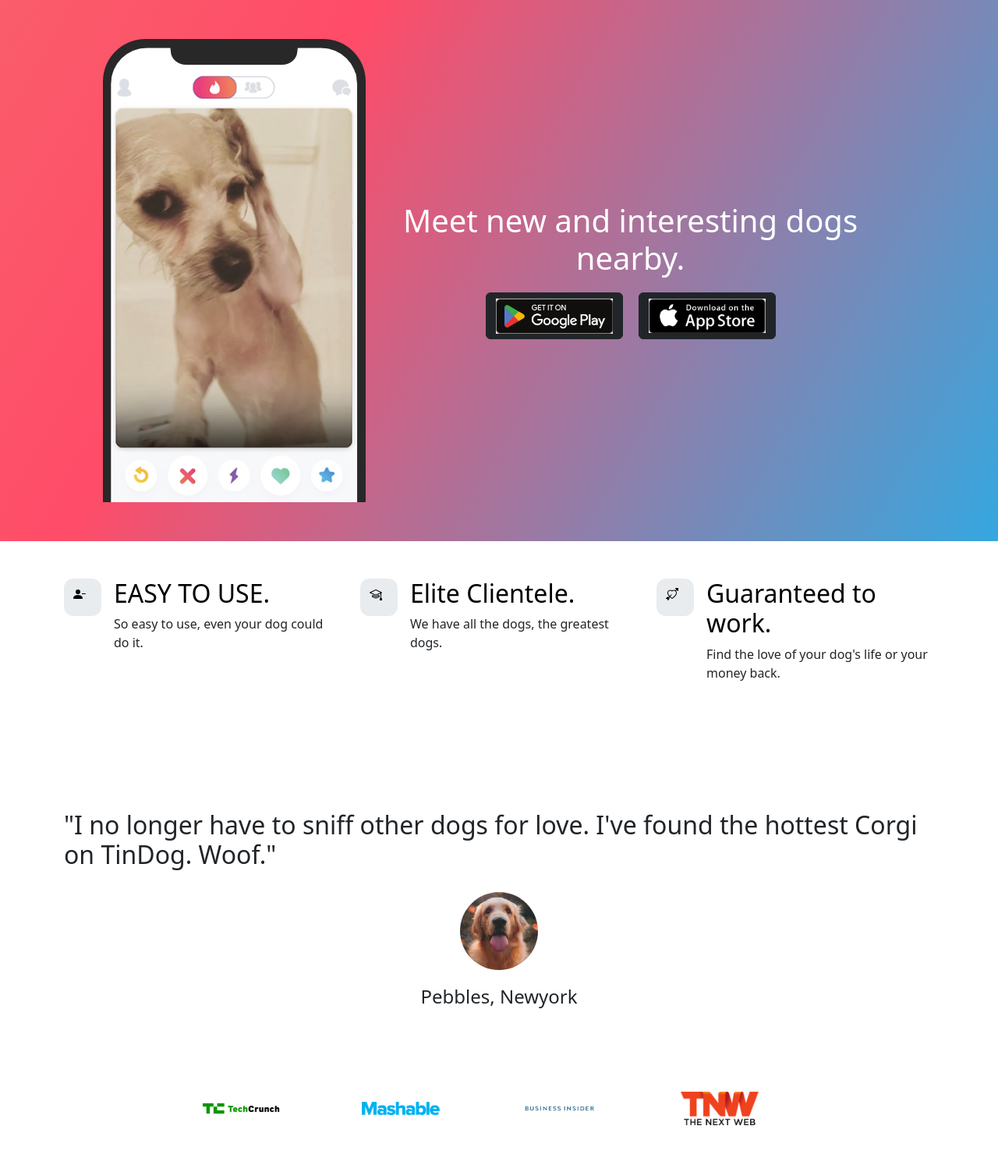
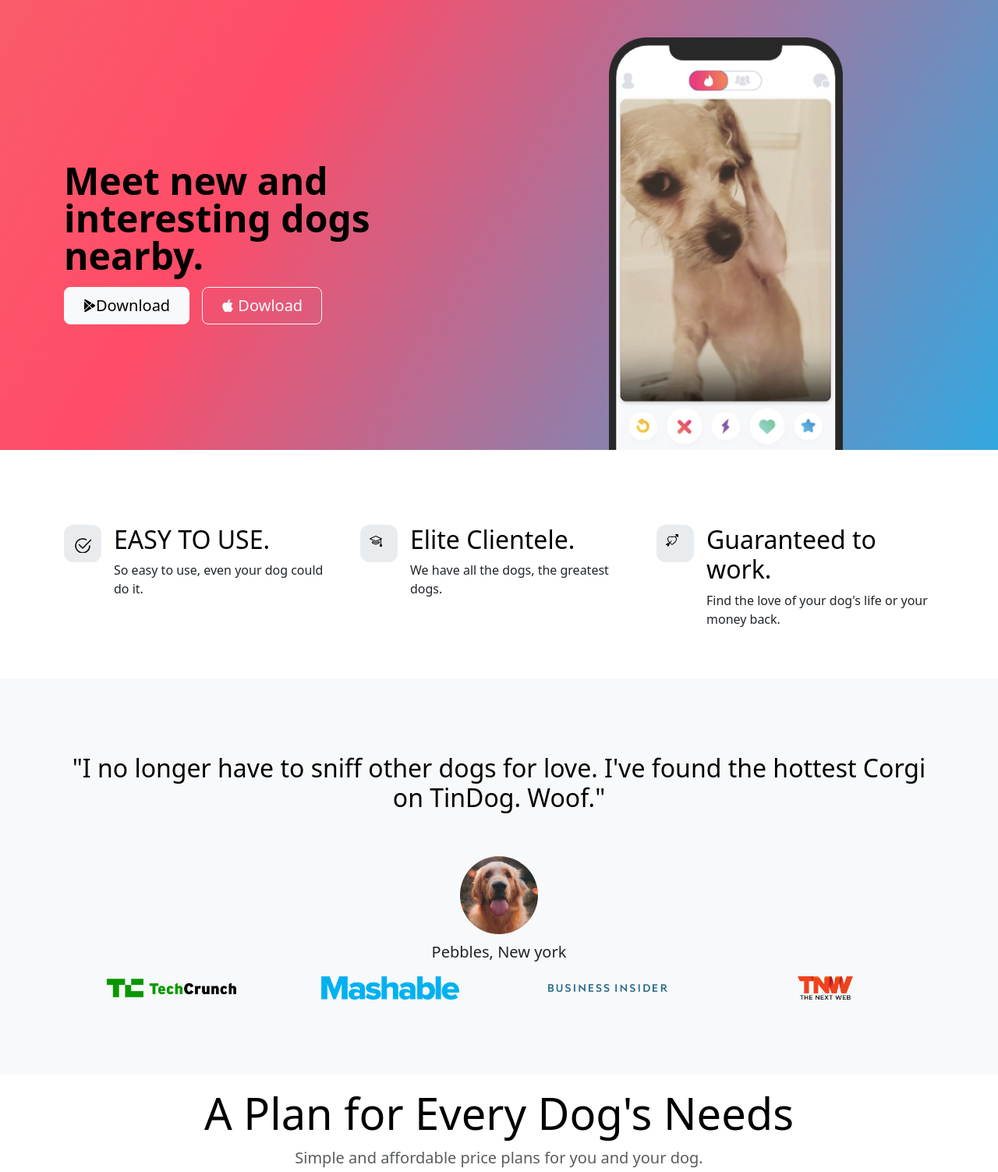
Before and after one commit to IGBENEMMA/Bootstrap, a plain HTML site: page index.html in a window 1280 px wide. Shown: the top 1503 px of the page at 78% size. Drawn offline with nearby package versions, Linux system fonts and the light colour scheme.

Commit message:
Add files via upload

```diff
--- a/css/style.css
+++ b/css/style.css
@@ -26,127 +26,3 @@
   height: 100px;
   border-radius: 50%;
 }
-
-
-#testimonial{
-  margin-top:100px ;
-}
-
-#dog-img {
-  border-radius: 50%;
-  height: 100px;
-  width: 100px;
-  display: block;
-  margin: 20px auto; /* Centers horizontally */
-}
-
-h4{text-align: center;}
-
-
-.imade{
-  max-width: 100px;
-  max-height: 100px;
- margin: 50px;
-
-
-
-}
-#two{
-  margin-top: 50px;
-  display: inline-block;
- margin-left: 10vw;
-}
-
-#newcol{
-  background-color: black;
-}
-
-
-body {
-  max-height: 1700px;
-
-  width: 100%;
-  overflow-x: hidden; /* Prevents horizontal scrolling */
-}
-
-#features{
-  max-width: 100vw;
-}
-
-html, body {
-  margin: 0;
-  padding: 0;
-  overflow-x: hidden;
-}
-
-#footer{
-  position: relative;
-bottom: -10%;
-}
-
-h5{
-  display: inline-block;
-}
-
-header {
-  display: flex;
-  flex-wrap: wrap;
-  justify-content: center;
-  align-items: center;
-  text-align: center;
-  padding: 50px;
-}
-
-/* Default order */
-#n-three {
-  flex: 1;
-  display: flex;
-  justify-content: center;
-  order: 3; /* Default order for larger screens */
-}
-
-#n-three img {
-  max-width: 300px;
-  height: auto;
-}
-
-#n-one {
-  flex: 1;
-  color: white;
-  font-size: xx-large;
-  font-weight: bold;
-  text-align: center;
-  order: 1; /* Default order */
-}
-
-#n-two {
-  display: flex;
-  justify-content: center;
-  gap: 20px;
-  margin-top: 20px;
-  order: 2;
-}
-
-#n-two img {
-  max-width: 150px;
-  height: auto;
-}
-
-/* Media Query for smaller screens */
-@media (max-width: 768px) {
-  header {
-    flex-direction: column;
-  }
-
-  #n-three {
-    order: -1; /* Moves #n-three above #n-one */
-  }
-
-  #n-one {
-    order: 2;
-  }
-
-  #n-two {
-    order: 3;
-  }
-}
--- a/index.html
+++ b/index.html
@@ -15,33 +15,47 @@
   <!-- Title -->
   <section id="title" class="gradient-background">
     <div class="container">
-      <header>
-        <div id="n-one">
-          <h1>Meet new and interesting dogs nearby.</h1>
-          <div id="n-two">
-            <button type="button" class="btn btn-dark"><img src="images/Screenshot 2025-03-07 035139.png" alt="tnw" id="made"></button>
-            <button type="button" class="btn btn-dark"><img src="images/Screenshot 2025-03-07 035059.png" alt="tnw" id="made"></button>
-
+      <div class="row flex-lg-row-reverse align-items-center g-5 pt-5">
+        <div class="col-10 col-sm-8 col-lg-6">
+          <img src="images/iphone.png" class="d-block mx-lg-auto img-fluid" alt="Bootstrap Themes" width="300" height="200" loading="lazy">
+        </div>
+        <div class="col-lg-6">
+          <h1 class="display-5 fw-bold text-body-emphasis lh-1 mb-3">Meet new and interesting dogs nearby.</h1>
+          <div class="d-grid gap-2 d-md-flex justify-content-md-start">
+            <button type="button" class="btn btn-light btn-lg px-4 me-md-2"><svg xmlns="http://www.w3.org/2000/svg" width="16" height="16" fill="currentColor"
+              class="bi bi-google-play mb-1" viewBox="0 0 16 16">
+<path
+                d="M14.222 9.374c1.037-.61 1.037-2.137 0-2.748L11.528 5.04 8.32 8l3.207 2.96 2.694-1.586Zm-3.595 2.116L7.583 8.68 1.03 14.73c.201 1.029 1.36 1.61 2.303 1.055l7.294-4.295ZM1 13.396V2.603L6.846 8 1 13.396ZM1.03 1.27l6.553 6.05 3.044-2.81L3.333.215C2.39-.341 1.231.24 1.03 1.27Z" />
+</svg>Download
+</button>
+            <button type="button" class="btn btn-outline-light btn-lg px-4"><svg xmlns="http://www.w3.org/2000/svg" width="16" height="16" fill="currentColor"
+              class="bi bi-apple mb-1" viewBox="0 0 16 16">
+<path
+                d="M11.182.008C11.148-.03 9.923.023 8.857 1.18c-1.066 1.156-.902 2.482-.878 2.516.024.034 1.52.087 2.475-1.258.955-1.345.762-2.391.728-2.43Zm3.314 11.733c-.048-.096-2.325-1.234-2.113-3.422.212-2.189 1.675-2.789 1.698-2.854.023-.065-.597-.79-1.254-1.157a3.692 3.692 0 0 0-1.563-.434c-.108-.003-.483-.095-1.254.116-.508.139-1.653.589-1.968.607-.316.018-1.256-.522-2.267-.665-.647-.125-1.333.131-1.824.328-.49.196-1.422.754-2.074 2.237-.652 1.482-.311 3.83-.067 4.56.244.729.625 1.924 1.273 2.796.576.984 1.34 1.667 1.659 1.899.319.232 1.219.386 1.843.067.502-.308 1.408-.485 1.766-.472.357.013 1.061.154 1.782.539.571.197 1.111.115 1.652-.105.541-.221 1.324-1.059 2.238-2.758.347-.79.505-1.217.473-1.282Z" />
+<path
+                d="M11.182.008C11.148-.03 9.923.023 8.857 1.18c-1.066 1.156-.902 2.482-.878 2.516.024.034 1.52.087 2.475-1.258.955-1.345.762-2.391.728-2.43Zm3.314 11.733c-.048-.096-2.325-1.234-2.113-3.422.212-2.189 1.675-2.789 1.698-2.854.023-.065-.597-.79-1.254-1.157a3.692 3.692 0 0 0-1.563-.434c-.108-.003-.483-.095-1.254.116-.508.139-1.653.589-1.968.607-.316.018-1.256-.522-2.267-.665-.647-.125-1.333.131-1.824.328-.49.196-1.422.754-2.074 2.237-.652 1.482-.311 3.83-.067 4.56.244.729.625 1.924 1.273 2.796.576.984 1.34 1.667 1.659 1.899.319.232 1.219.386 1.843.067.502-.308 1.408-.485 1.766-.472.357.013 1.061.154 1.782.539.571.197 1.111.115 1.652-.105.541-.221 1.324-1.059 2.238-2.758.347-.79.505-1.217.473-1.282Z" />
+</svg> Dowload
+</button>
           </div>
         </div>
-        <div>
-          <img src="images/iphone.png" alt="iphone" id="n-three">
-        </div>
-      </header>
+      </div>
     </div>
 
 
   </section>
   <!-- Features -->
   <section id="features">
-    <div class = "container">
+    <div class = "container mt-5" >
     <div class="row g-4 py-5 row-cols-1 row-cols-lg-3">
       <div class="col d-flex align-items-start">
         <div class="icon-square text-body-emphasis bg-body-secondary d-inline-flex align-items-center justify-content-center fs-4 flex-shrink-0 me-3">
-          <svg class="bi" width="1em" height="1em"><svg xmlns="http://www.w3.org/2000/svg" width="16" height="16" fill="currentColor" class="bi bi-person-dash-fill" viewBox="0 0 16 16">
-            <path fill-rule="evenodd" d="M11 7.5a.5.5 0 0 1 .5-.5h4a.5.5 0 0 1 0 1h-4a.5.5 0 0 1-.5-.5"/>
-            <path d="M1 14s-1 0-1-1 1-4 6-4 6 3 6 4-1 1-1 1zm5-6a3 3 0 1 0 0-6 3 3 0 0 0 0 6"/>
-          </svg><use xlink:href="#toggles2"></use></svg>
+          <svg class="bi" width="1em" height="1em"><svg xmlns="http://www.w3.org/2000/svg" height="30" fill="currentColor" class="bi bi-check2-circle"
+            viewBox="0 0 16 16">
+<path
+              d="M2.5 8a5.5 5.5 0 0 1 8.25-4.764.5.5 0 0 0 .5-.866A6.5 6.5 0 1 0 14.5 8a.5.5 0 0 0-1 0 5.5 5.5 0 1 1-11 0z" />
+<path
+              d="M15.354 3.354a.5.5 0 0 0-.708-.708L8 9.293 5.354 6.646a.5.5 0 1 0-.708.708l3 3a.5.5 0 0 0 .708 0l7-7z" />
+</svg><use xlink:href="#toggles2"></use></svg>
         </div>
         <div>
           <h3 class="fs-2 text-body-emphasis">EASY TO USE.</h3>
@@ -79,21 +93,32 @@
   <!-- Testimonial -->
 
   <section id="testimonial">
-<div class = container>
-<div  class="row">
-<h2 >"I no longer have to sniff other dogs for love. I've found the hottest Corgi on TinDog. Woof."</h2>
 
-<div>
-  <img src="images/dog-img.jpg" alt="dog" id="dog-img">
- <h4>Pebbles, Newyork</h4>
-</div>
-<div id="two">
-  <img src="images/techcrunch.png" alt="techcrunch" class="imade">
-  <img src="images/mashable.png" alt="mashable" class="imade">
-  <img src="images/bizinsider.png" alt="bizinsider" class="imade">
-  <img src="images/tnw.png" alt="tnw" class="imade">
-</div>
-</div>
+  <div class="p-5 text-center bg-body-tertiary">
+    <div class="container py-5">
+      <h2 class="text-body-emphasis">"I no longer have to sniff other dogs for love. I've found the hottest Corgi on TinDog. Woof."</h2>
+      <img src="images/dog-img.jpg" alt="dog" class="profile-img mt-5 mb-2">
+      <p class="col-lg-8 mx-auto lead">
+        Pebbles, New york
+      </p>
+      <div class = container>
+      <div class="row">
+        <div class="col-lg-3 col-sm-12">
+        <img src="images/techcrunch.png" alt="techcrunch" height="30">
+        </div>
+        <div class="col-lg-3 col-sm-12">
+        <img src="images/mashable.png" alt="mashable" height="30">
+        </div>
+        <div class="col-lg-3 col-sm-12">
+        <img src="images/bizinsider.png" alt="bizinsider" height="30">
+        </div>
+        <div class="col-lg-3 col-sm-12">
+        <img src="images/tnw.png" alt= "tnw" height="30">
+        </div>
+      </div>
+    </div>
+    </div>
+  </div>
 </div>
   </section>
   <!-- Pricing -->
```
